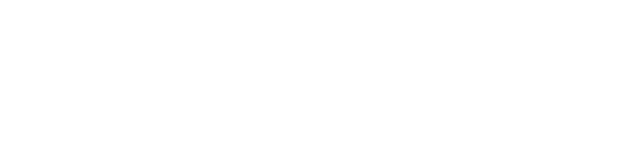
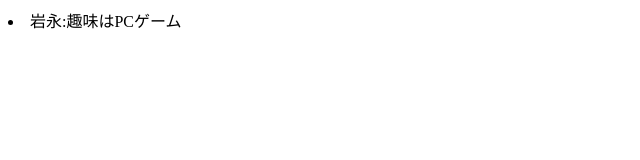
Before and after one commit to Sora3352/GroupA, a plain HTML site: page index.html in a window 1280 px wide. Shown: the whole page, without its empty margins (0-640 px from the left). Drawn offline with Linux system fonts and the light colour scheme.

Commit message:
課題のため

```diff
--- a/index.html
+++ b/index.html
@@ -8,7 +8,7 @@
 </head>
 
 <body>
-    <!---自己紹介-->
+    <li>岩永:趣味はPCゲーム</li>
     <ul>
 
 
```
